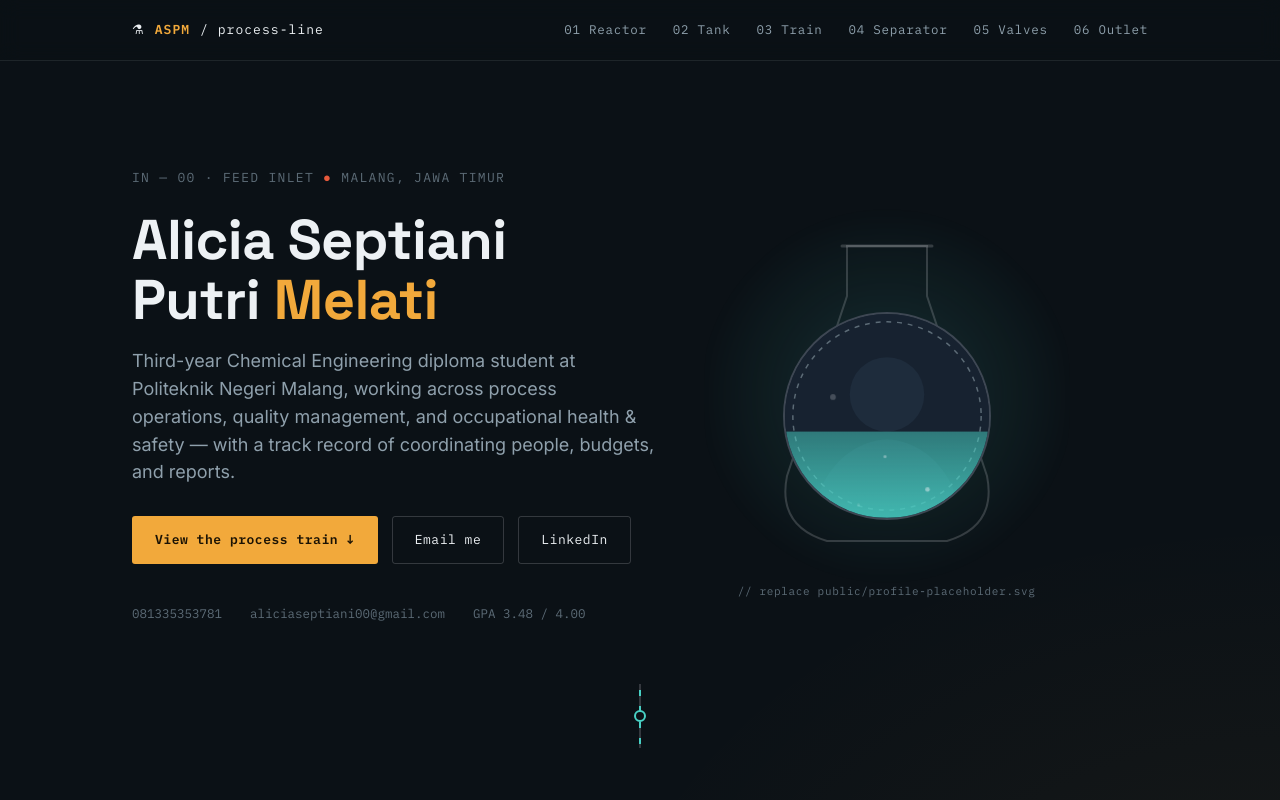
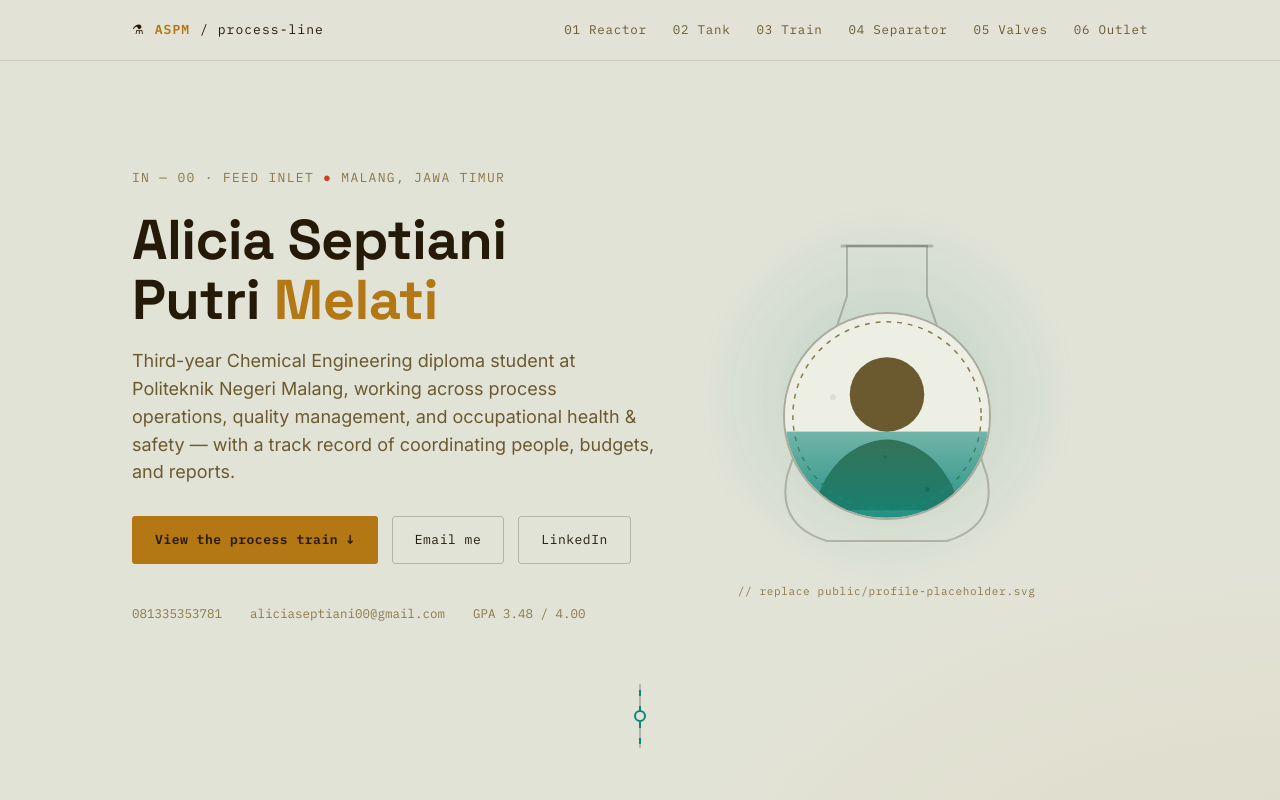
Before and after one commit to aelsjasm/aelsjasm.github.io, a React (Vite) app: page / in a window 1280 px wide. Shown: the top 800 px of the page. Built offline with nearby package versions, Linux system fonts and the light colour scheme.

Commit message:
base color update

```diff
--- a/src/index.css
+++ b/src/index.css
@@ -6,22 +6,22 @@
    coat cliché.
    ============================================================ */
 :root {
-  --bg-0: #0b1116;
-  --bg-1: #10181f;
-  --bg-2: #172230;
-  --bg-3: #1e2c3c;
-  --line: rgba(237, 239, 242, 0.09);
-  --line-strong: rgba(237, 239, 242, 0.18);
-  --ink: #edf1f4;
-  --ink-dim: #8fa0ac;
-  --ink-faint: #5c6b76;
+  --bg-0: #e2e3d7;
+  --bg-1: #edeee4;
+  --bg-2: #d4d5c6;
+  --bg-3: #c3c6b2;
+  --line: rgba(26, 18, 4, 0.12);
+  --line-strong: rgba(26, 18, 4, 0.22);
+  --ink: #251a08;
+  --ink-dim: #6b5a30;
+  --ink-faint: #8a784a;
 
-  --amber: #f2a93b;
-  --amber-dim: rgba(242, 169, 59, 0.15);
-  --teal: #48d1c5;
-  --teal-dim: rgba(72, 209, 197, 0.15);
-  --hazard: #e75a3c;
-  --hazard-dim: rgba(231, 90, 60, 0.16);
+  --amber: #b37714;
+  --amber-dim: rgba(179, 119, 20, 0.16);
+  --teal: #0d8578;
+  --teal-dim: rgba(13, 133, 120, 0.15);
+  --hazard: #cd3d1f;
+  --hazard-dim: rgba(205, 61, 31, 0.15);
 
   --font-display: 'Space Grotesk', 'Segoe UI', sans-serif;
   --font-body: 'Inter', 'Segoe UI', sans-serif;
@@ -39,15 +39,15 @@ body {
   margin: 0;
   background: var(--bg-0);
   background-image:
-    radial-gradient(ellipse 900px 500px at 15% -10%, rgba(72, 209, 197, 0.07), transparent),
-    radial-gradient(ellipse 700px 500px at 100% 20%, rgba(242, 169, 59, 0.06), transparent);
+    radial-gradient(ellipse 900px 500px at 15% -10%, rgba(13, 133, 120, 0.08), transparent),
+    radial-gradient(ellipse 700px 500px at 100% 20%, rgba(179, 119, 20, 0.09), transparent);
   color: var(--ink);
   font-family: var(--font-body);
   -webkit-font-smoothing: antialiased;
   line-height: 1.55;
 }
 
-::selection { background: var(--amber); color: #1a1204; }
+::selection { background: var(--amber); color: #fff8e6; }
 
 a { color: inherit; }
 h1, h2, h3, h4 { font-family: var(--font-display); margin: 0; letter-spacing: -0.01em; }
@@ -165,7 +165,7 @@ section {
   top: 0; left: 0; right: 0;
   z-index: 40;
   backdrop-filter: blur(10px);
-  background: rgba(11, 17, 22, 0.72);
+  background: rgba(226, 227, 215, 0.78);
   border-bottom: 1px solid var(--line);
 }
 .nav-inner {
@@ -271,10 +271,10 @@ section {
 }
 .btn-primary {
   background: var(--amber);
-  color: #1a1204;
+  color: #241a04;
   font-weight: 600;
 }
-.btn-primary:hover { transform: translateY(-2px); background: #ffbe57; }
+.btn-primary:hover { transform: translateY(-2px); background: #c98a20; }
 .btn-ghost {
   border-color: var(--line-strong);
   color: var(--ink);
@@ -301,7 +301,7 @@ section {
 .vessel-glow {
   position: absolute;
   inset: -30px;
-  background: radial-gradient(circle, rgba(72, 209, 197, 0.16), transparent 70%);
+  background: radial-gradient(circle, rgba(13, 133, 120, 0.18), transparent 70%);
   filter: blur(4px);
 }
 .vessel {
@@ -335,7 +335,7 @@ section {
   position: absolute;
   left: 0; right: 0; bottom: 0;
   height: 42%;
-  background: linear-gradient(180deg, rgba(72, 209, 197, 0.5), rgba(72, 209, 197, 0.85));
+  background: linear-gradient(180deg, rgba(13, 133, 120, 0.55), rgba(13, 133, 120, 0.9));
   animation: liquid-sway 6s ease-in-out infinite;
   transform-origin: bottom;
 }
@@ -348,7 +348,7 @@ section {
   bottom: 10%;
   width: 6px; height: 6px;
   border-radius: 50%;
-  background: rgba(237, 241, 244, 0.55);
+  background: rgba(26, 18, 4, 0.2);
   animation: rise 3.6s ease-in infinite;
 }
 @keyframes rise {
@@ -380,7 +380,7 @@ section {
 @media (max-width: 780px) { .about-grid { grid-template-columns: 1fr; } }
 .about-copy p {
   font-size: 16.5px;
-  color: #cfd7dc;
+  color: var(--ink-dim);
   max-width: 64ch;
 }
 .stat-rail {
```
Also changed, not shown: public/profile-placeholder.svg, 1 other file (tests, documents, lock files or other folders).
